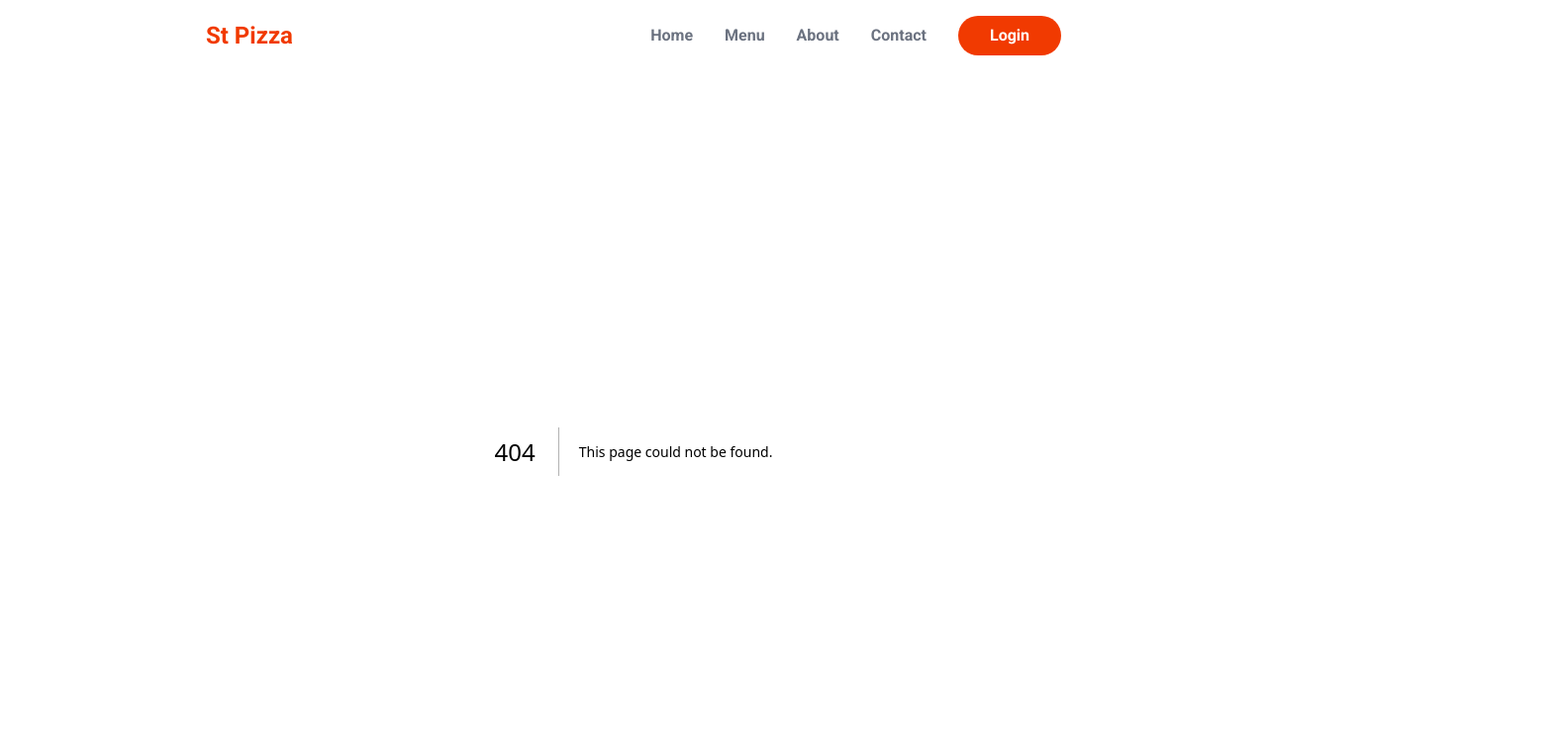
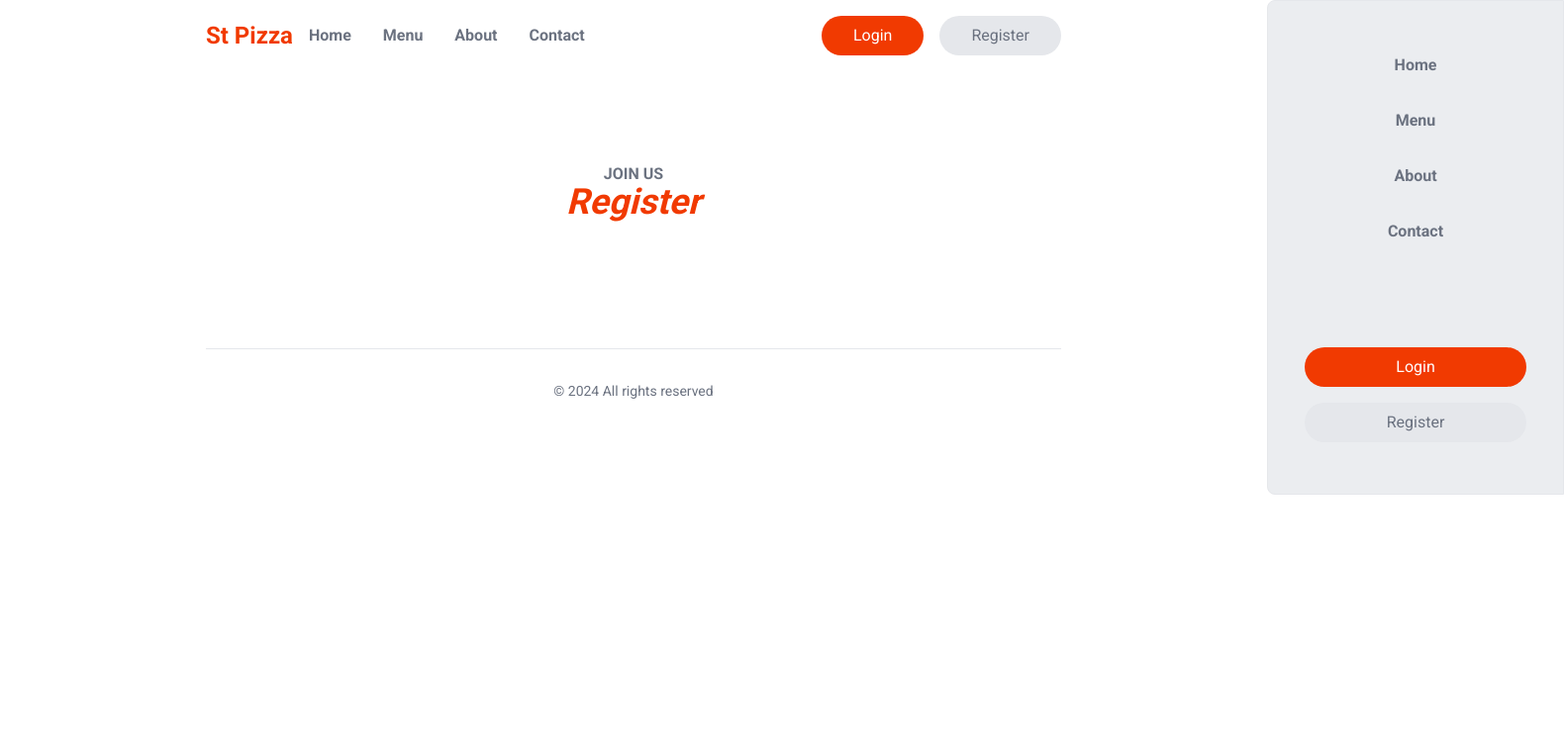
Before and after one commit to d-zucho/food-ordering-app, a Next.js app: page /register in a window 1280 px wide. Before the commit this address had no page. Shown: the top 756 px of the page at 99% size, 1580 px wide, since content can reach past the window. Built offline with nearby package versions, Linux system fonts and the light colour scheme.

Commit message:
add seperate pages for contact and login/signup

```diff
--- /dev/null
+++ b/src/app/register/page.jsx
@@ -0,0 +1,13 @@
+import MobileNav from '@/components/layout/MobileNav'
+import SectionHeader from '@/components/layout/SectionHeader'
+
+const RegisterPage = () => {
+  return (
+    <div className='mt-8'>
+      <SectionHeader subheader={'Join Us'} header={'Register'} />
+      <MobileNav />
+    </div>
+  )
+}
+
+export default RegisterPage
--- a/src/components/layout/ContactSection.jsx
+++ b/src/components/layout/ContactSection.jsx
@@ -5,13 +5,10 @@ const ContactSection = () => {
   return (
     <section id='contact' className=''>
       <SectionHeader subheader={'Get in touch'} header={'Contact us'} />
-      <p className='text-gray-500 max-w-2xl mx-auto'>
+      <p className='text-gray-500 max-w-2xl mx-auto text-center'>
         Lorem, ipsum dolor sit amet consectetur adipisicing elit. Praesentium
         nemo aperiam suscipit laudantium odio alias quidem, non nihil mollitia
         consectetur qui ipsa itaque delectus similique esse? Rem, consectetur
-        quas commodi quos dolorem qui dolor? Odio illum debitis laudantium
-        beatae. Numquam hic, perspiciatis iure dicta reprehenderit voluptates
-        cupiditate. Doloremque, quos minus?
       </p>
       <div className='mt-12'>
         <form className='max-w-sm mx-auto space-y-4'>
--- a/src/components/layout/Header.jsx
+++ b/src/components/layout/Header.jsx
@@ -1,31 +1,45 @@
+'use client'
+
 import Link from 'next/link'
 import Menu from '../icons/Menu'
+import { useState } from 'react'
 
 const Header = () => {
+  const [active, setActive] = useState(false)
+
+  const handleClick = () => {
+    setActive(!active)
+  }
+
   return (
     <header className='flex items-center justify-between'>
-      <Link className='text-primary font-semibold text-2xl' href='/'>
-        St Pizza
-      </Link>
-
-      <div>
-        <div className='sm:hidden hover:cursor-pointer'>
-          <Menu />
-        </div>
-        <nav className='items-center gap-8 text-gray-500 font-semibold hidden sm:flex'>
+      <div className='flex items-center gap-4'>
+        <Link className='text-primary font-semibold text-2xl' href='/'>
+          St Pizza
+        </Link>
+        <nav className='items-center gap-8 text-gray-500 font-semibold hidden md:flex'>
           <Link href='/'>Home</Link>
           <Link href='/'>Menu</Link>
           <Link href='#about' className='transition'>
             About
           </Link>
           <Link href='#contact'>Contact</Link>
-          <Link
-            href='/'
-            className='bg-primary text-white px-8 py-2 rounded-full'
-          >
-            Login
-          </Link>
         </nav>
+      </div>
+
+      <div className='md:hidden hover:cursor-pointer'>
+        <Menu />
+      </div>
+      <div className='hidden md:flex items-center gap-4'>
+        <Link href='/' className='bg-primary text-white px-8 py-2 rounded-full'>
+          Login
+        </Link>
+        <Link
+          href='/register'
+          className='text-gray-500 px-8 py-2 rounded-full bg-gray-200'
+        >
+          Register
+        </Link>
       </div>
     </header>
   )
--- /dev/null
+++ b/src/components/layout/MobileNav.jsx
@@ -0,0 +1,32 @@
+import Link from 'next/link'
+
+const MobileNav = () => {
+  return (
+    <div className='w-[300px] h-[500px] absolute top-0 -right-[300px] border flex flex-col justify-around bg-gray-200/75 rounded-tl-lg rounded-bl-lg'>
+      <nav className='items-center gap-8 text-gray-500 font-semibold flex flex-col'>
+        <Link href='/'>Home</Link>
+        <Link href='/'>Menu</Link>
+        <Link href='/' className='transition'>
+          About
+        </Link>
+        <Link href='#contact'>Contact</Link>
+      </nav>
+      <div className='flex flex-col items-center gap-4 w-full'>
+        <Link
+          href='/'
+          className='bg-primary text-white px-8 py-2 rounded-full w-3/4 text-center'
+        >
+          Login
+        </Link>
+        <Link
+          href='/register'
+          className='text-gray-500 px-8 py-2 rounded-full bg-gray-200 w-3/4 text-center'
+        >
+          Register
+        </Link>
+      </div>
+    </div>
+  )
+}
+
+export default MobileNav
```
